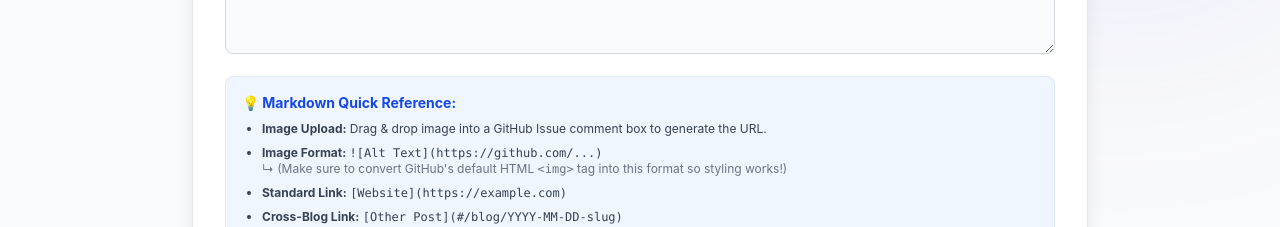
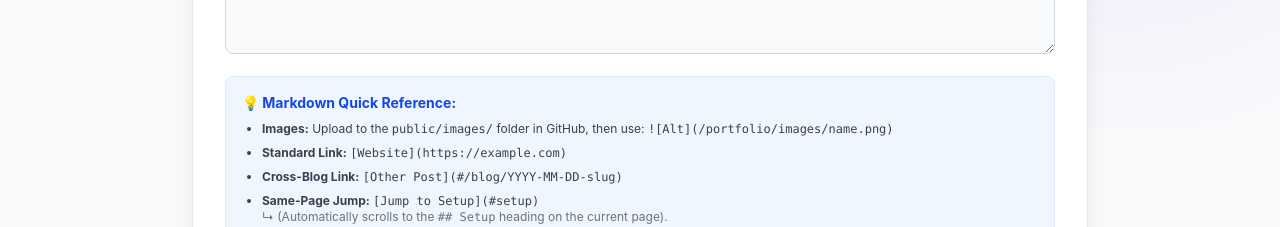
Before and after one commit to itspuru21/portfolio, a React app: page /#/admin in a window 1280 px wide. Shown: the part 880-1107 px from the top of the page. Built offline with nearby package versions, Linux system fonts and the light colour scheme; the HTML template or start-up script is replaced by a standard one.

Commit message:
few bugs fixed

```diff
--- a/public/posts/2026-09-02-image-test-2.md
+++ b/public/posts/2026-09-02-image-test-2.md
@@ -7,7 +7,7 @@ categories: ["Networking"]
 ---
 
 ![Image](https://github.com/user-attachments/assets/c463a443-dc9a-48e0-b9a1-b7e67bbb7ece)
-![Project Screenshot](/portfolio/images/my-project.png)
+![Project Screenshot](/portfolio/images/profile.jpg)
 
 # My Short Project
 
@@ -15,7 +15,7 @@ This is a quick summary of my project. Below is an example of an image inserted
 
 ## Project Screenshot
 
-![Alt text description of the image](/portfolio/images/my-project.png)
+![Alt text description of the image](/portfolio/images/profile.jpg)
 
 *Note: You can easily replace the URL above with your own image code.*
 
--- a/src/pages/Admin.jsx
+++ b/src/pages/Admin.jsx
@@ -121,8 +121,7 @@ ${content}`;
             <div className="mt-4 p-4 bg-blue-50 dark:bg-blue-900/20 border border-blue-100 dark:border-blue-800/30 rounded-lg text-xs text-gray-700 dark:text-gray-300 space-y-2">
               <p className="font-bold text-blue-700 dark:text-blue-400 text-sm mb-2">💡 Markdown Quick Reference:</p>
               <ul className="list-disc pl-5 space-y-2">
-                <li><strong>Image Upload:</strong> Drag & drop image into a GitHub Issue comment box to generate the URL.</li>
-                <li><strong>Image Format:</strong> <code>![Alt Text](https://github.com/...)</code> <br/><span className="text-gray-500 dark:text-gray-500">↳ (Make sure to convert GitHub's default HTML <code>&lt;img&gt;</code> tag into this format so styling works!)</span></li>
+                <li><strong>Images:</strong> Upload to the <code>public/images/</code> folder in GitHub, then use: <code>![Alt](/portfolio/images/name.png)</code></li>
                 <li><strong>Standard Link:</strong> <code>[Website](https://example.com)</code></li>
                 <li><strong>Cross-Blog Link:</strong> <code>[Other Post](#/blog/YYYY-MM-DD-slug)</code></li>
                 <li><strong>Same-Page Jump:</strong> <code>[Jump to Setup](#setup)</code> <br/><span className="text-gray-500 dark:text-gray-500">↳ (Automatically scrolls to the <code>## Setup</code> heading on the current page).</span></li>
```
